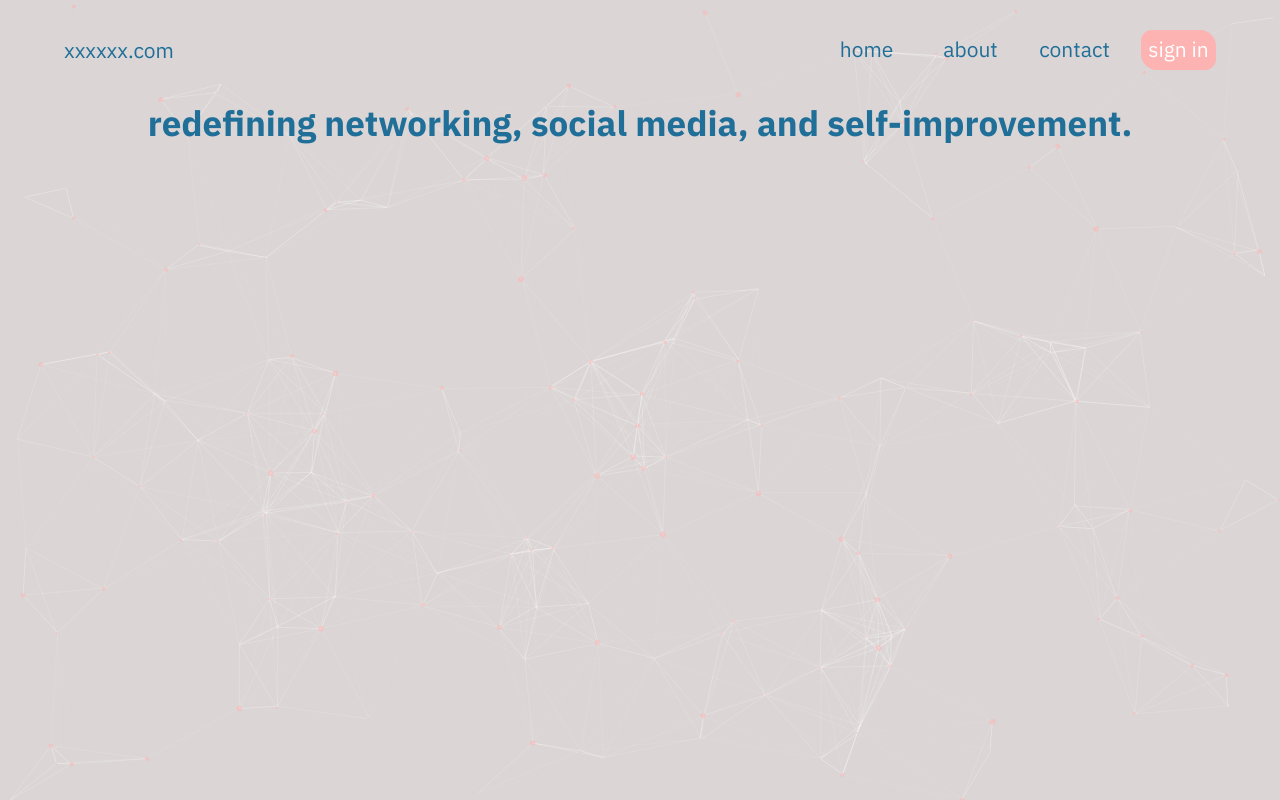
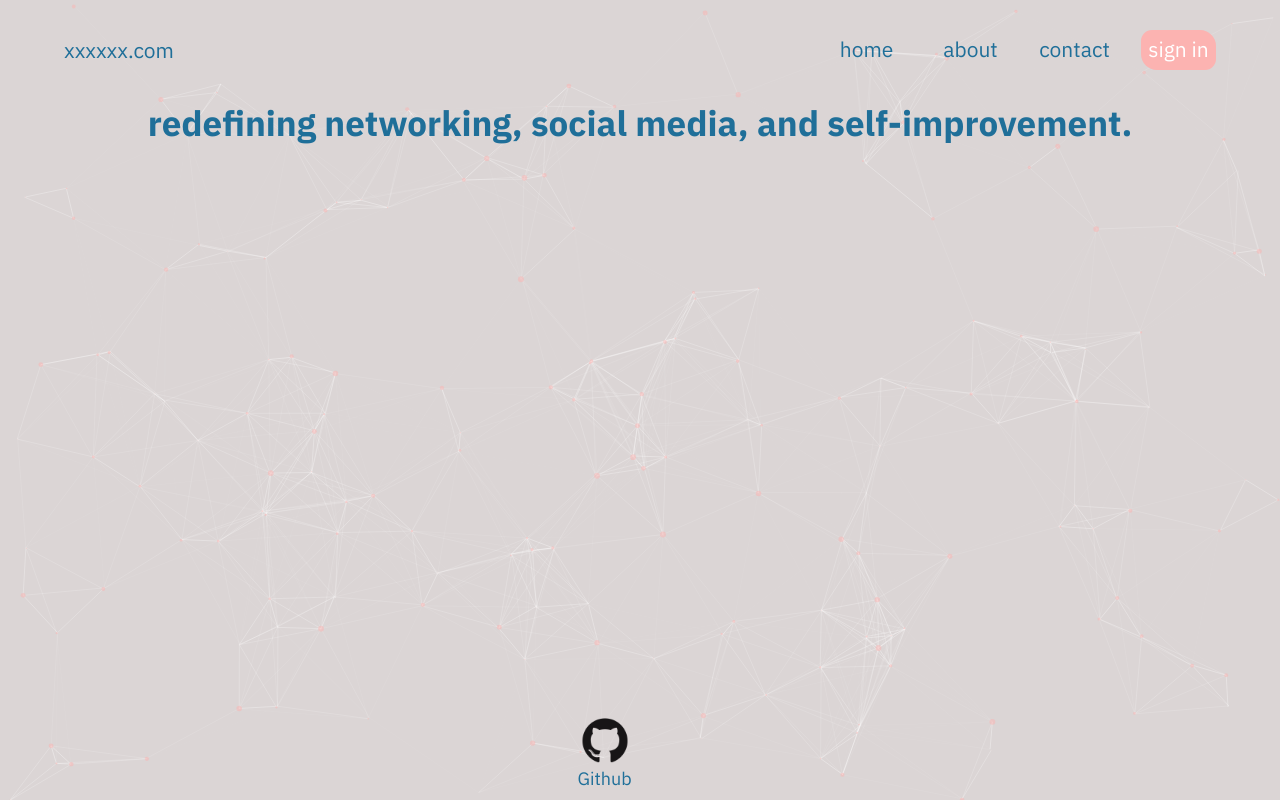
Before and after one commit to agod1373/upload, a plain HTML site: page index.html in a window 1280 px wide. Drawn offline with Linux system fonts and the light colour scheme.

Commit message:
added footer

```diff
--- a/css/style.css
+++ b/css/style.css
@@ -107,7 +107,7 @@ main {
   display: inline-flex;
   flex-shrink: 0;
   width: 100%;
-  height: 300px;
+  height: 100px;
   box-shadow: 5px;
 }
 
@@ -119,6 +119,43 @@ main {
   font-size: 35px;
   text-align: center;
 }
+
+footer {
+  position: fixed;
+  bottom: 10px;
+  left: 50%;
+  transform: translate(-50%, 0);
+}
+
+.icon {
+  display: inline-flex;
+  margin: 0px auto;
+  flex-direction: column;
+}
+
+.social-footer {
+  box-sizing: border-box;
+  width: 40%;
+  padding-left: 5px;
+}
+
+.icon h3 {
+  width: 40%;
+  color: #1f6f99;
+  font-family: "IBM Plex Sans", sans-serif;
+  font-weight: 400;
+  font-size: 18px;
+}
+
+.icon a {
+  text-decoration: none;
+}
+
+.icon a:visited {
+}
+
+
+
 
 .row-1 {
   display: inline-flex;
--- a/index.html
+++ b/index.html
@@ -22,6 +22,13 @@
       <section class="intro">
         <h1 id="mission">redefining networking, social media, and self-improvement.</h1>
       </section>
+
+      <footer>
+        <section class="icon">
+          <a href="https://github.com/agod1373/upload" target="_blank"><img id="github" class="social-footer" src="images/icons/github.png"></a>
+          <a href="https://github.com/agod1373/upload" target="_blank"><h3 id="github-text">Github</h3></a>
+        </section>
+      </footer>
 
       <section class="temporary">
       <section class="row-1">
--- a/js/main.js
+++ b/js/main.js
@@ -45,6 +45,7 @@ contactButton.addEventListener('mouseenter', enterContactButton, false);
 contactButton.addEventListener('mouseleave', leaveContactButton, false);
 
 
+
 //mission statement animation
 let missionWrapper = document.getElementById('mission');
 missionWrapper.innerHTML = missionWrapper.textContent.replace(/\S/g, "<span class='letter'>$&</span>");
@@ -59,12 +60,22 @@ anime.timeline({loop: false})
 
 
 
-/*
-let animation = () => anime ({
-  targets: '.nav-ul',
-  translateX: 250,
-  duration: 3000,
-});
+//social icon animation
+const githubIcon = document.getElementById('github');
+const githubText = document.getElementById('github-text');
 
-animation();
-*/
+function animateSocial(target, height, duration) {
+    anime ({
+      targets: target,
+      translateY: height,
+      duration: duration
+    });
+  }
+
+const enterGithubIcon = () => {animateSocial(githubIcon, -10, 500)};
+const leaveGithubIcon = () => {animateSocial(githubIcon, 0, 300)};
+githubIcon.addEventListener('mouseenter', enterGithubIcon, false);
+githubIcon.addEventListener('mouseleave', leaveGithubIcon, false);
+
+githubText.addEventListener('mouseenter', enterGithubIcon, false);
+githubText.addEventListener('mouseleave', leaveGithubIcon, false);
```
Also changed, not shown: images/icons/github-light.png (added), images/icons/github.png (added).
